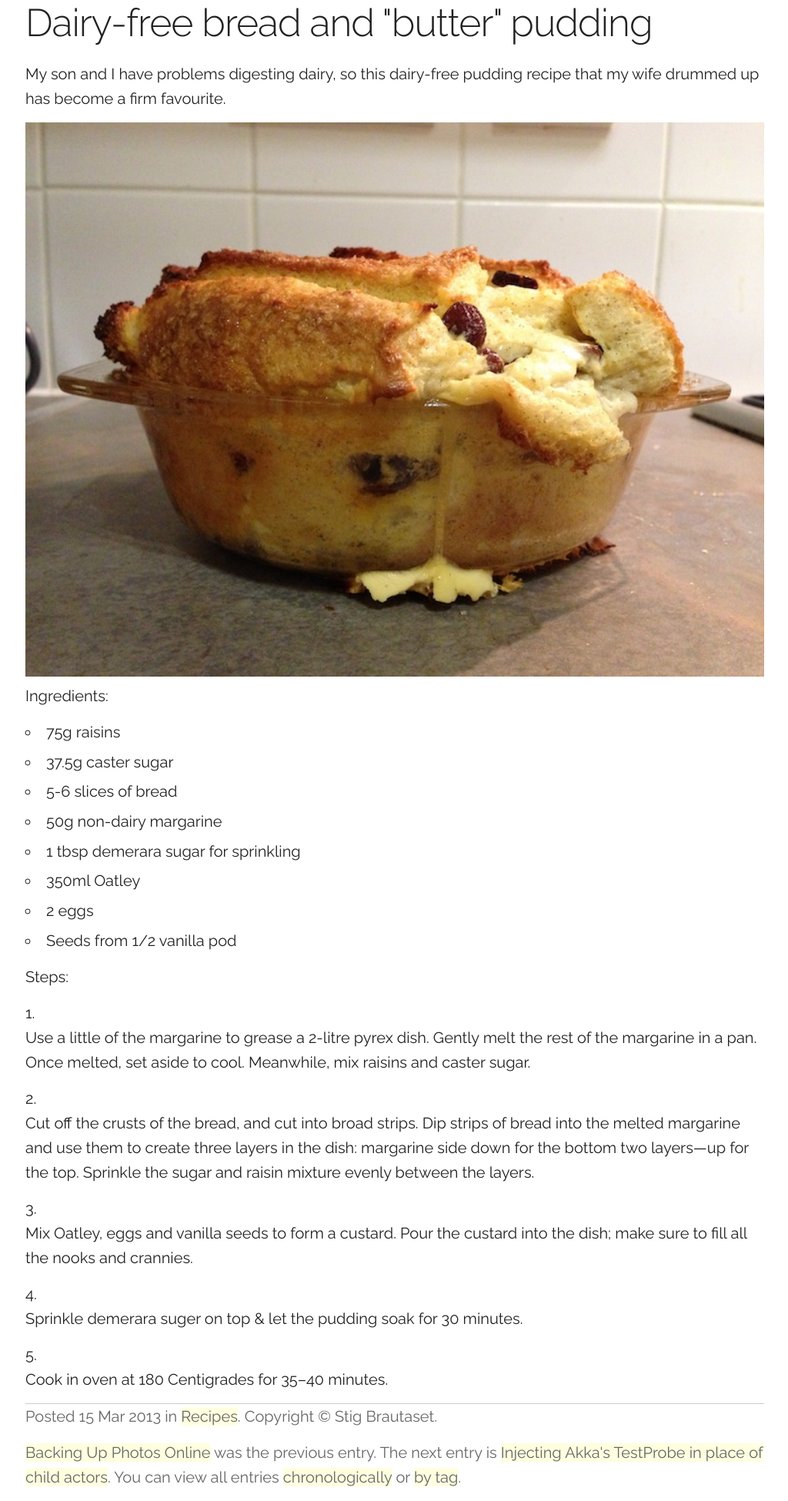
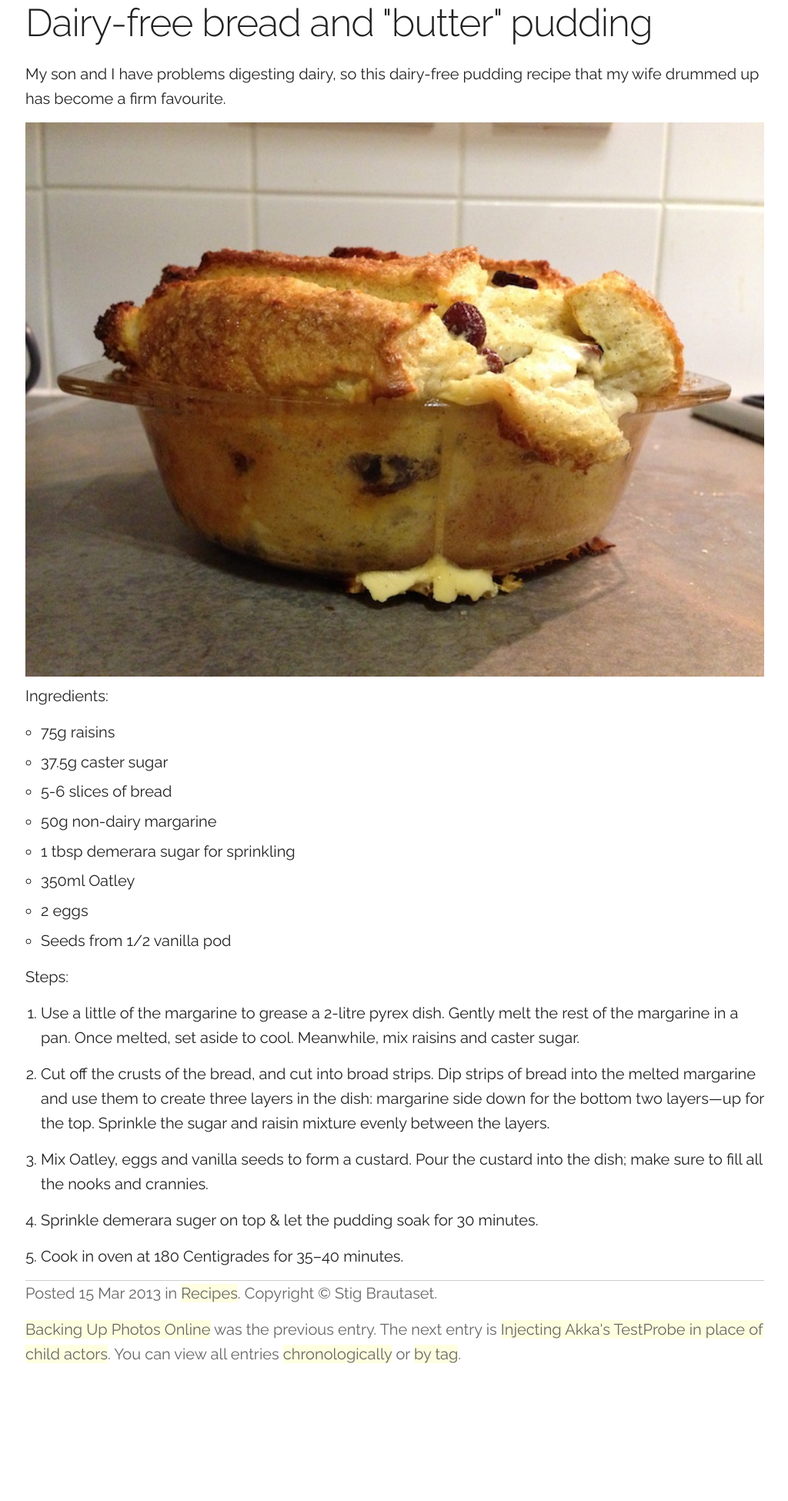
Before and after one commit to stig/www.brautaset.org, a Jekyll site: the page built from _posts/2013-03-15-dairy-free-bread-pudding.md, in a window 1280 px wide. Shown: the whole page at 77% size, without its empty margins (127-1151 px from the left). Built offline with Jekyll 4.4.1, drawn with Linux system fonts in a browser that asks for light colours; after the commit the page ends 1790 px from its top, so only the background shows below that.

Commit message:
Make lists display sanely

```diff
--- a/css/skeleton.css
+++ b/css/skeleton.css
@@ -258,9 +258,9 @@ label > .label-body {
 /* Lists
 –––––––––––––––––––––––––––––––––––––––––––––––––– */
 ul {
-    list-style: circle inside; }
+    list-style: circle; }
 ol {
-    list-style: decimal inside; }
+    list-style: decimal; }
 ol, ul {
     margin-top: 0;
     padding-left: 0; }
@@ -272,6 +272,12 @@ ol ul {
     font-size: 90%; }
 li {
     margin-bottom: 0.67rem; }
+
+@media (min-width: 550px) {
+    ol, ul {
+        padding-left: 2rem;}
+}
+
 
 
 /* Code
```
